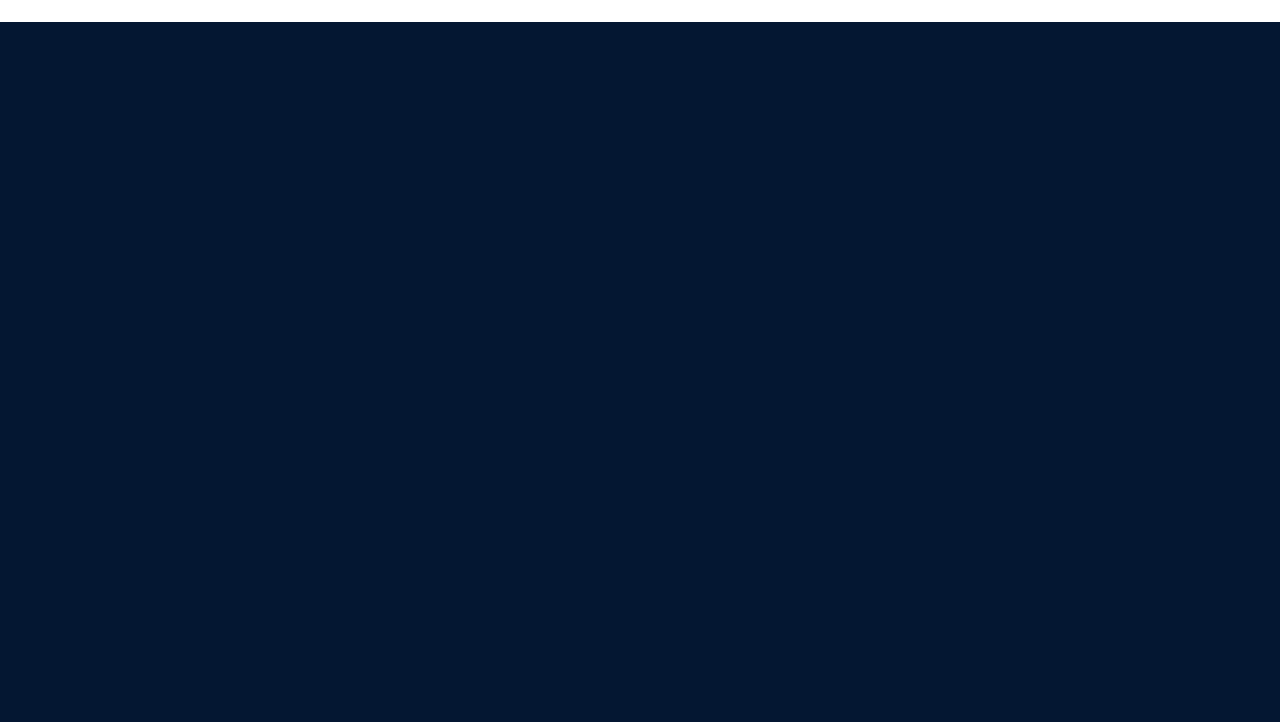
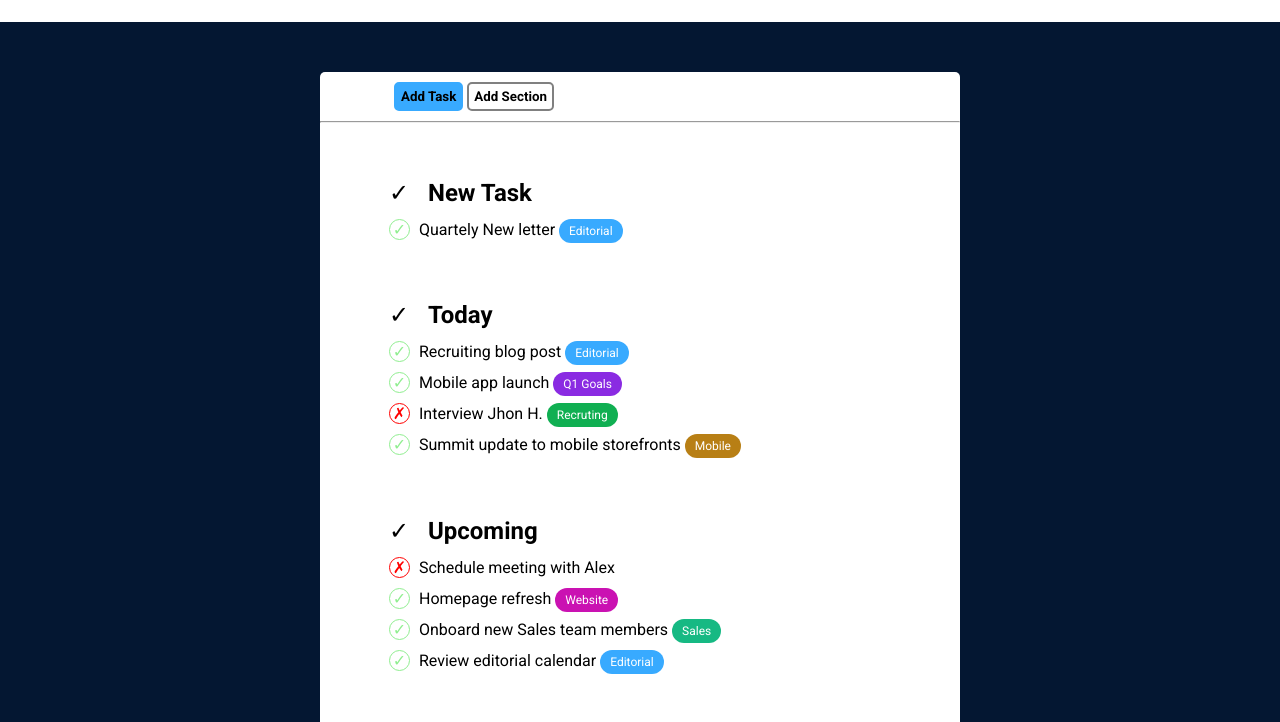
Before and after one commit to simonecarcagni/html-css-toboolist, a plain HTML site: page index.html in a window 1280 px wide. Shown: the part 78-800 px from the top of the page. Drawn offline with Linux system fonts and the light colour scheme.

Commit message:
Html e Css Completato

```diff
--- a/css/style.css
+++ b/css/style.css
@@ -2,10 +2,11 @@
     margin: 0;
     padding: 0;
     box-sizing: border-box;
+    font-family: 'Roboto', sans-serif;
 }
+
 body{
     background-color: rgb(4, 23, 50);
-    font-family: 'Roboto', sans-serif;
 }
 
 .header{
@@ -22,7 +23,124 @@ body{
 
 .title{
     font-size: 50px;
-    font-weight: bold;
     vertical-align: middle;
     padding-top: 20px;
+    font-weight: bold;
 }
+
+.container-main{
+    height: 800px;
+    width: 50%;
+    background-color: white;
+    margin: 50px auto;
+    border-radius: 5px;
+}
+
+.container-button{
+    padding: 10px;
+    margin: 0 10%;
+}
+
+.button.blue{
+    border-color: rgb(56, 170, 255);
+    background-color: rgb(56, 170, 255);
+}
+
+.button.white{
+    border-color: grey;
+    background-color: white;
+}
+
+.button{
+    border-radius: 5px;
+    padding: 5px;
+    font-weight: 500;
+    border-style: solid;
+    font-weight: bold;
+}
+
+hr{
+    color: rgb(56, 170, 255);
+}
+
+.container-task{
+    margin: 50px 10%;
+}
+
+.title-task{
+    font-size: 24px;
+    font-weight: bold;
+    display: inline;
+
+}
+
+.command-task{
+    font-weight: 400;
+    display: inline;
+}
+
+.check-title{
+    margin: 5px;
+    font-size: 24px;
+    height: 30px;
+    width: 30px;
+    display: inline-block;
+    padding-bottom: 5px;
+}
+
+.check-task{
+    margin: 5px;
+    color: lightgreen;
+    border: 1px solid lightgreen;
+    border-radius: 50%;
+    height: 21px;
+    width: 21px;
+    display: inline-block;
+    text-align: center;
+}
+
+.cross-task{
+    margin: 5px;
+    color: red;
+    border: 1px solid red;
+    border-radius: 50%;
+    height: 21px;
+    width: 21px;
+    display: inline-block;
+    text-align: center;
+}
+
+.tag{
+    padding: 5px 10px;
+    border-radius: 30px;
+    font-size: 12px;
+    color: white;
+}
+
+.tag.blue{
+    background-color: rgb(56, 170, 255);
+}
+
+.tag.purple{
+    background-color: blueviolet;
+}
+
+.tag.green{
+    background-color: rgb(16, 175, 82);
+}
+
+.tag.orange{
+    background-color: rgb(184, 127, 21);
+}
+
+.tag.magenta{
+    background-color: rgb(202, 18, 178);
+}
+
+.tag.lightgreen{
+    background-color: rgb(22, 185, 131);
+}
+
+.section{
+    margin: 10% 0px;
+}
--- a/index.html
+++ b/index.html
@@ -17,6 +17,63 @@
         </header>
 
         <main>
+            <div class="container-main">
+
+                <div class="container-button">
+
+                    <button class="button blue">Add Task</button>
+                    <button class="button white">Add Section</button>
+
+                </div>
+
+                <hr>
+
+                <div class="container-task">
+
+                    <section class="section">
+                        <span class="check-title">&#10003</span>
+                        <div class="title-task">New Task</div>
+                        <br>
+                        <span class="check-task">&#10003</span>
+                        <div class="command-task">Quartely New letter <span class="tag blue">Editorial</span></div>
+                    </section>
+
+                    <section class="section">
+                        <span class="check-title">&#10003</span>
+                        <div class="title-task">Today</div>
+                        <br>
+                        <span class="check-task">&#10003</span>
+                        <div class="command-task">Recruiting blog post <span class="tag blue">Editorial</span></div>
+                        <br>
+                        <span class="check-task">&#10003</span>
+                        <div class="command-task">Mobile app launch <span class="tag purple">Q1 Goals</span></div>
+                        <br>
+                        <span class="cross-task">&#10007</span>
+                        <div class="command-task">Interview Jhon H. <span class="tag green">Recruting</span></div>
+                        <br>
+                        <span class="check-task">&#10003</span>
+                        <div class="command-task">Summit update to mobile storefronts <span class="tag orange">Mobile</span></div>
+                    </section>
+
+                    <section class="section">
+                        <span class="check-title">&#10003</span>
+                        <div class="title-task">Upcoming</div>
+                        <br>
+                        <span class="cross-task">&#10007</span>
+                        <div class="command-task">Schedule meeting with Alex</div>
+                        <br>
+                        <span class="check-task">&#10003</span>
+                        <div class="command-task">Homepage refresh <span class="tag magenta">Website</span></div>
+                        <br>
+                        <span class="check-task">&#10003</span>
+                        <div class="command-task">Onboard new Sales team members <span class="tag lightgreen">Sales</span></div>
+                        <br>
+                        <span class="check-task">&#10003</span>
+                        <div class="command-task">Review editorial calendar <span class="tag blue">Editorial</span></div>
+                    </section>
+                </div>
+
+            </div>
 
         </main>
 
```
